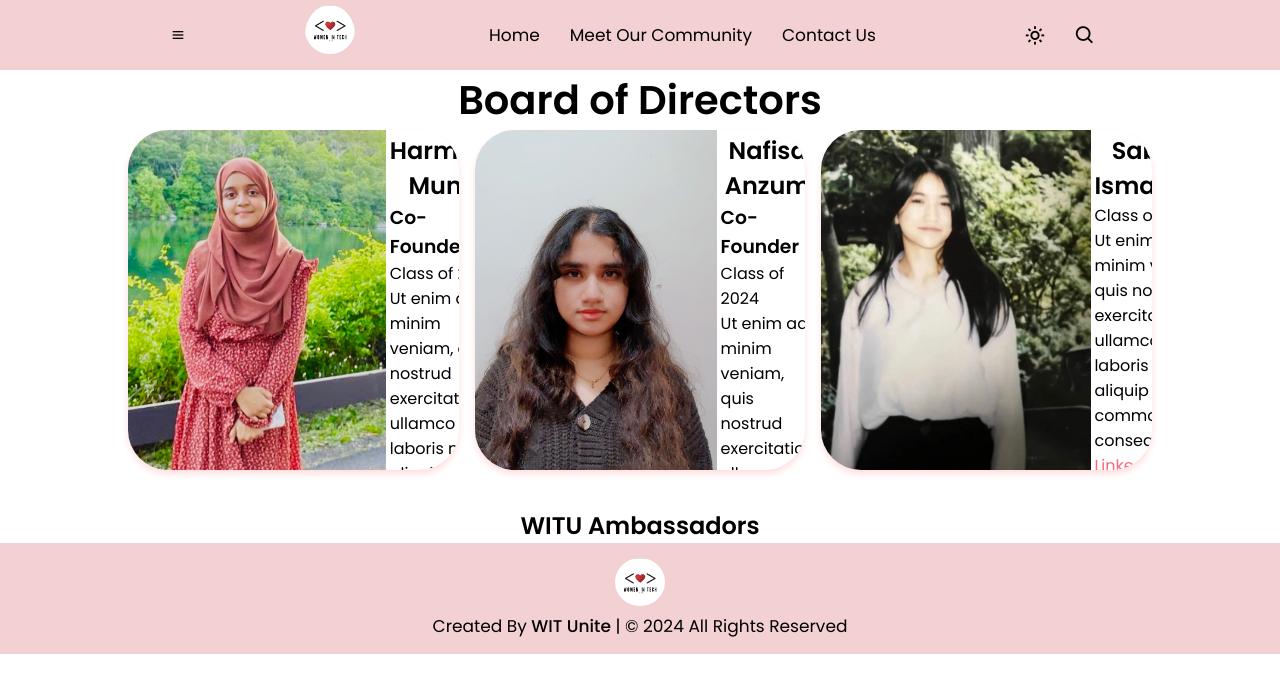
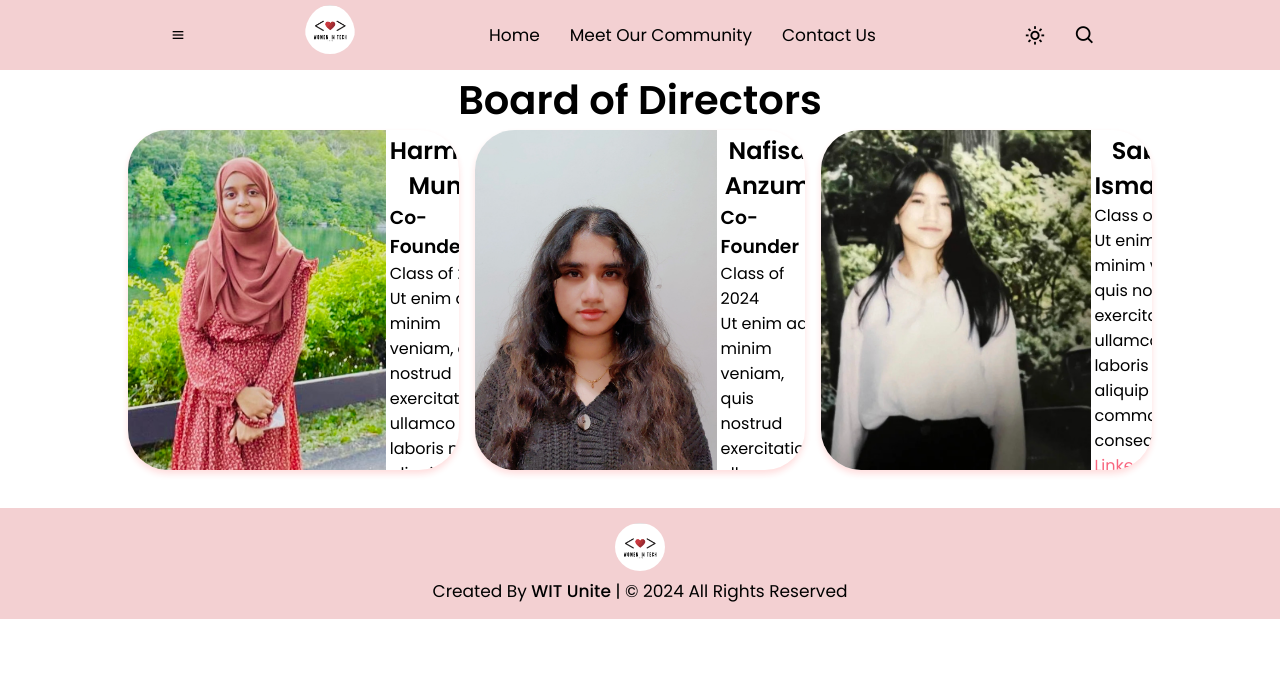
Before and after one commit to AliAngelinaaa/WITUnite, a React (Create React App) app: page /witunite/mtc in a window 1280 px wide. Shown: the top 692 px of the page. Built offline with nearby package versions, Linux system fonts and the light colour scheme.

Commit message:
need to work on more

```diff
--- a/src/pages/mtc.jsx
+++ b/src/pages/mtc.jsx
@@ -55,7 +55,7 @@ function Mtc() {
 
             <br />
 
-            <h2>WITU Ambassadors</h2>
+            {/* <h2>WITU Ambassadors</h2> */}
 
         </div>
     )
```
